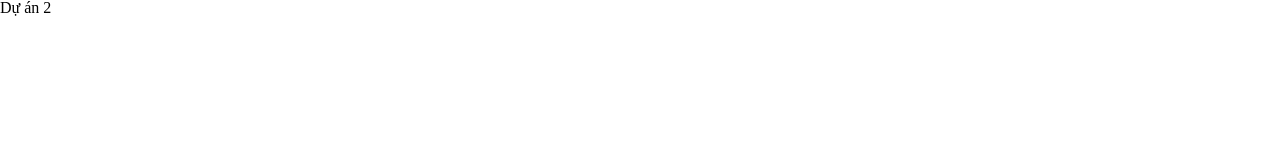
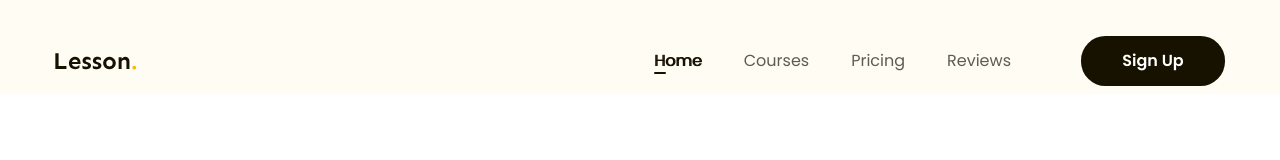
Before and after one commit to NamKhanhSky/Web-Education-Platform, a plain HTML site: page index.html in a window 1280 px wide. Shown: the top 160 px of the page. Drawn offline with Linux system fonts and the light colour scheme; a web font is replaced by a local one.

Commit message:
code header

```diff
--- a/assets/css/styles.css
+++ b/assets/css/styles.css
@@ -0,0 +1,103 @@
+* {
+    box-sizing: border-box;
+}
+
+:root {
+    --primary-color: #fffcf4;
+}
+
+html,
+body {
+    scroll-behavior: smooth;
+}
+
+html {
+    font-size: 62.5%;
+}
+
+body {
+    font-size: 1.6rem;
+    font-family: "Poppins", sans-serif;
+}
+
+/* --------- Common  --------- */
+a {
+    text-decoration: none;
+}
+
+.btn {
+    display: inline-block;
+    min-width: 118px;
+    padding: 0 16px;
+    line-height: 50px;
+    font-weight: 600;
+    font-size: 1.6rem;
+    text-align: center;
+    color: #fff;
+    background: #171100;
+    border-radius: 24.5px;
+}
+
+.main-content {
+    width: 1170px;
+    max-width: calc(100% - 48px);
+    margin-left: auto;
+    margin-right: auto;
+}
+
+/* --------- Header --------- */
+.header {
+    background: #fffcf4;
+}
+
+.header .fixed {
+    position: sticky;
+    top: -28px;
+}
+
+.header .body {
+    display: flex;
+    align-items: center;
+    padding: 36px 0 8px;
+}
+
+.nav {
+    margin-left: auto;
+}
+
+.nav ul {
+    display: flex;
+}
+
+.nav a {
+    position: relative;
+    padding: 8px 21px;
+    font-size: 1.6rem;
+    color: #5f5b53;
+}
+
+.nav a:hover,
+.nav li.active a {
+    text-shadow: 1px 0 0 currentColor;
+    color: #171100;
+}
+
+.nav li.active a::after {
+    position: absolute;
+    left: 21px;
+    bottom: 6px;
+    content: "";
+    display: block;
+    width: 12px;
+    height: 2px;
+    background: #171100;
+    border-radius: 1px;
+}
+
+.header .sign-up-btn {
+    min-width: 144px;
+}
+
+.header .action {
+    margin-left: 49px;
+}
--- a/index.html
+++ b/index.html
@@ -11,15 +11,50 @@
         <link rel="preconnect" href="https://fonts.googleapis.com" />
         <link rel="preconnect" href="https://fonts.gstatic.com" crossorigin />
         <link
-            href="https://fonts.googleapis.com/css2?family=Lato:wght@700&display=swap"
+            href="https://fonts.googleapis.com/css2?family=Poppins:ital,wght@0,400;0,600;1,400&family=Sen:wght@700&display=swap"
             rel="stylesheet"
         />
-        <link rel="stylesheet" href="./assets/fonts/stylesheet.css" />
 
         <!-- ================== Style CSS ================== -->
         <link rel="stylesheet" href="./assets/css/styles.css" />
     </head>
     <body>
-        <h1>Dự án 2</h1>
+        <main style="height: 5000px">
+            <header class="header fixed">
+                <div class="main-content">
+                    <div class="body">
+                        <!-- Logo -->
+                        <img
+                            src="./assets/img/logo.svg"
+                            alt="Lesson."
+                            class="logo"
+                        />
+
+                        <!-- Nav -->
+                        <nav class="nav">
+                            <ul>
+                                <li class="active">
+                                    <a href="#!">Home</a>
+                                </li>
+                                <li>
+                                    <a href="#!">Courses</a>
+                                </li>
+                                <li>
+                                    <a href="#!">Pricing</a>
+                                </li>
+                                <li>
+                                    <a href="#!">Reviews</a>
+                                </li>
+                            </ul>
+                        </nav>
+
+                        <!-- Action -->
+                        <div class="action">
+                            <a href="#!" class="btn sign-up-btn">Sign Up</a>
+                        </div>
+                    </div>
+                </div>
+            </header>
+        </main>
     </body>
 </html>
```
Also changed, not shown: assets/img/logo.svg (added).
